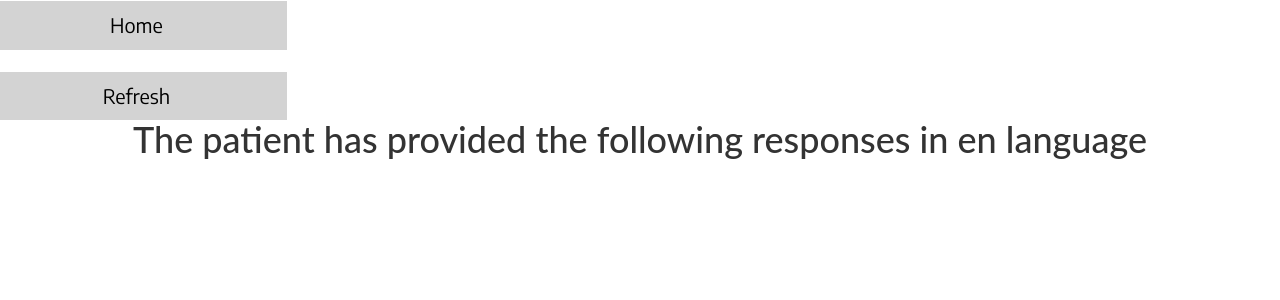
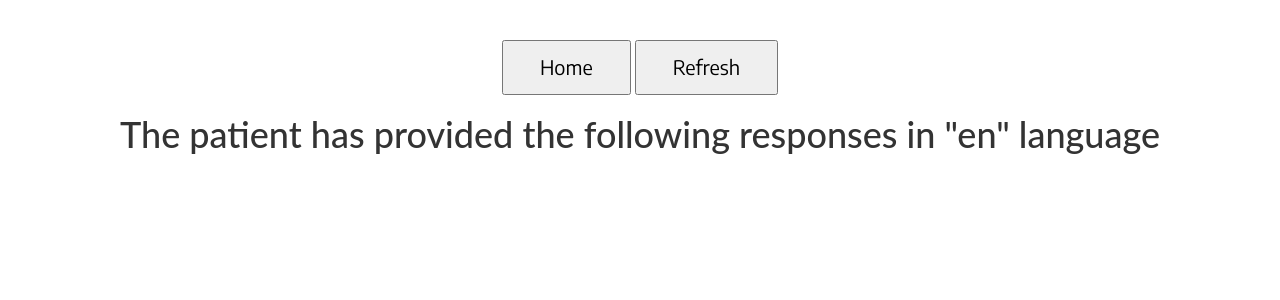
Before and after one commit to AniruddhNathani/HarborviewProject, a Flask app: template templates/patient_responses.html in a window 1280 px wide. Shown: the top 300 px of the page. Run offline with Flask 2, Linux system fonts and the light colour scheme; the template is opened without the code that fills it: most values are stand-ins (such as "Sample title", 1, 10 or a date in 2020); some libraries are stand-ins or nearby versions.

Commit message:
patient response page imporved

```diff
--- a/templates/patient_responses.html
+++ b/templates/patient_responses.html
@@ -18,14 +18,19 @@
           color: black;
           text-align: center;
           padding: 10px 30px;
-          margin: 5px 5px;
-          text-decoration: none;
-          background-color: lightgray;
-          height: 20%;
-          font-size: 20px;
           font-family: Encode Sans;
           font-style: normal;
           font-weight: normal;
+        }
+
+        /* Change color on hover */
+        .langnavbar a:hover {
+          background-color: #ddd;
+          color: black;
+        }
+        .responsive {
+            width: 100%;
+            height: auto;
         }
         .navbar a {
           display: block;
@@ -97,45 +101,60 @@
 </head>
 <body>
 
-<div class="d-flex justify-content-center align-items-center" style="height:100px;">
-    <div class="row">
-        <div class="column">
-            <div class="navbar">
-                <a href={{ url_for('welcome') }}>
-                    Home
-                </a>
-            </div>
-        </div>
-        <div class="column">
-            <div class="navbar">
-                <a href={{ url_for('patient_response') }}>
-                    Refresh
-                </a>
-            </div>
-        </div>
-    </div>
+
+<center>
+<div class="container">
+<br><br>
+  <div class="btn-group btn-group-sm">
+    <button type="button" class="langnavbar" >
+        <a href={{url_for('welcome')}} style="font-size:20px; vertical-align: middle;"> Home</a>
+    </button>
+    <button type="button" class="langnavbar" >
+        <a href={{url_for('patient_response')}} style="font-size:20px; vertical-align: middle;"> Refresh</a>
+    </button>
+  </div>
 </div>
-
+</center>
+<!--<div class="container d-flex justify-content-center">-->
+<!--    <div id = "button_layout" class="d-flex justify-content-center align-items-center" style="height:100px;">-->
+<!--    <div class="langnavbar">-->
+<!--        <div class="column">-->
+<!--            <div class="navbar">-->
+<!--                <a href={{url_for('welcome')}}>-->
+<!--                    Home-->
+<!--                </a>-->
+<!--            </div>-->
+<!--        </div>-->
+<!--        <div class="column">-->
+<!--            <div class="navbar">-->
+<!--                <a href={{url_for('patient_response')}}>-->
+<!--                    Refresh-->
+<!--                </a>-->
+<!--            </div>-->
+<!--        </div>-->
+<!--    </div>-->
+<!--</div>-->
+<!--</div>-->
 {% macro sentence_case(text) %}
     {{ text[0]|upper}}{{text[1:] }}
 {% endmacro %}
 
 <div class="container d-flex justify-content-center">
     {% if lang != '' %}
-    <center><h1>The patient has provided the following responses in {{lang}} language</h1></center>
+    <center><h1>The patient has provided the following responses in "{{lang}}" language</h1></center>
 <!--#For the receptionist, they always see the question in English, so make sure you pass language[0].question to the variable questions here.-->
 <!--#response must be a list containing the responses for each question, as 1 (Yes) or 0 (No) regardless of patient response language.-->
     {% endif %}
     {% if lang == '' %}
-    <center><h1>Waiting for patients response</h1></center>
+    <center><h1>Waiting for patient's response...</h1></center>
     {% endif %}
 <br><br>
 
 <div class="d-flex flex-column">
 <div class="row" id="button1">
     {% if response.screen_one %}
-    <div class="col-sm-6" style="font-size:48px; vertical-align: middle;">
-        <h2 style="text-align:left">Have you tested POSITIVE for COVID-19 in the last 2 weeks?</h2>
+    <div class="col-sm-6" style="font-size:40px; vertical-align: middle;">
+        <h3 style="text-align:left">Have you tested POSITIVE for COVID-19 in the last 2 weeks?</h3>
     </div>
     <div class="col-sm-6">
         {% if response.screen_one == 'no' %}
--- a/templates/screening_one.html
+++ b/templates/screening_one.html
@@ -102,7 +102,7 @@ margin: 10px;
 
 </style>
 <body>
-<div class="containter">
+<div class="    containter">
     <div class="row" id = "question_row">
         <div class = "col-sm-1"></div>
         <div class="col-sm-10"> <h1 id = "question">{{language.questions[0].question}}</h1> </div>
```
Also changed, not shown: other parts of templates/patient_responses.html (+20 -18 lines), 2 other files.
